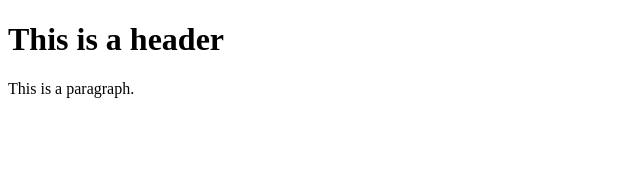
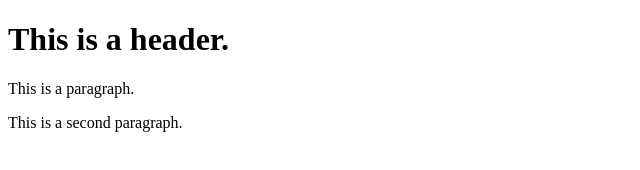
Before and after one commit to rodlara/git-test, a plain HTML site: page index.html in a window 1280 px wide. Shown: the whole page, without its empty margins (0-640 px from the left). Drawn offline with Linux system fonts and the light colour scheme.

Commit message:
Third Commit

```diff
--- a/index.html
+++ b/index.html
@@ -1,5 +1,6 @@
 <!DOCTYPE html>
 <html>
-    <h1>This is a header</h1>
+    <h1>This is a header.</h1>
     <p>This is a paragraph.</p>
+    <p>This is a second paragraph.</p>
 </html>
```
